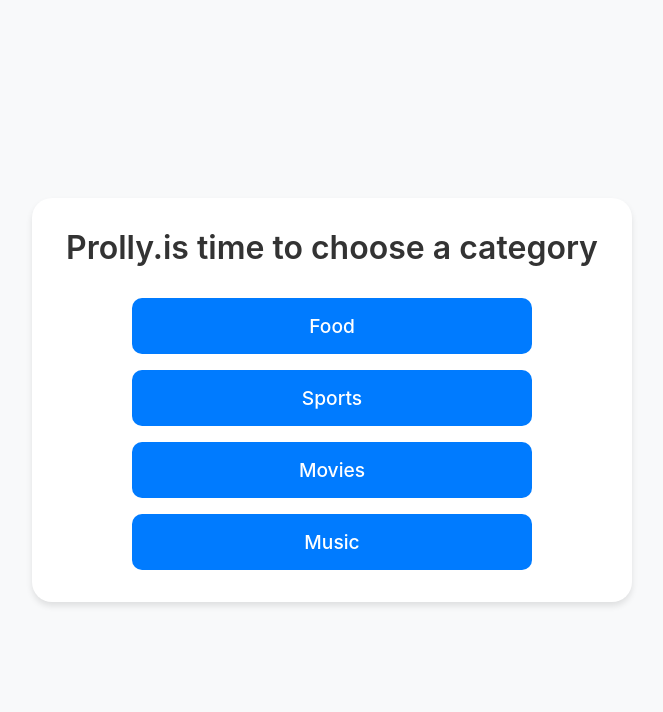
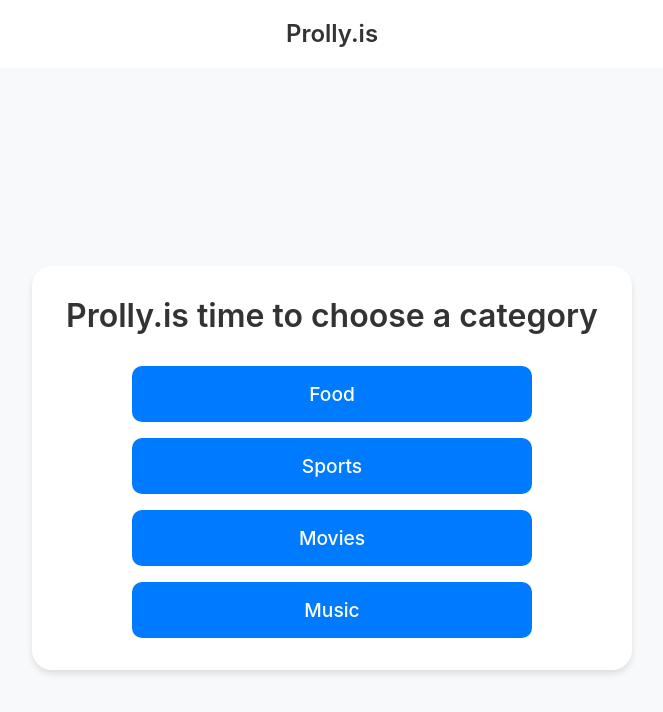
Before and after one commit to adamd/prolly.is, a React (Vite) app: page / in a window 1280 px wide. Shown: the top 712 px of the page, without its empty margins (308-971 px from the left). Built offline with nearby package versions, Linux system fonts and the light colour scheme.

Commit message:
Add navigation bar and fix home page navigation

```diff
--- a/src/App.tsx
+++ b/src/App.tsx
@@ -1,14 +1,68 @@
-import { BrowserRouter as Router, Routes, Route } from 'react-router-dom'
+import { BrowserRouter as Router, Routes, Route, Link, useNavigate } from 'react-router-dom'
 import { Game } from './components/Game'
+import { useEffect } from 'react'
+import styled from 'styled-components'
+
+const NavContainer = styled.nav`
+  background: white;
+  box-shadow: 0 2px 4px rgba(0, 0, 0, 0.1);
+  padding: 1rem 0;
+`
+
+const NavContent = styled.div`
+  max-width: 600px;
+  margin: 0 auto;
+  padding: 0 1rem;
+  display: flex;
+  justify-content: center;
+`
+
+const NavLink = styled(Link)`
+  font-size: 1.5rem;
+  font-weight: 600;
+  color: #333;
+  text-decoration: none;
+
+  &:hover {
+    color: #007bff;
+  }
+`
+
+function AppContent() {
+  const navigate = useNavigate()
+
+  useEffect(() => {
+    document.title = "Prolly.is a site to choose this or that"
+  }, [])
+
+  const handleHomeClick = (e: React.MouseEvent) => {
+    e.preventDefault()
+    localStorage.removeItem('prolly-game-state')
+    navigate('/', { replace: true })
+  }
+
+  return (
+    <div className="min-h-screen bg-gray-50">
+      <NavContainer>
+        <NavContent>
+          <NavLink to="/" onClick={handleHomeClick}>Prolly.is</NavLink>
+        </NavContent>
+      </NavContainer>
+      <div className="max-w-3xl mx-auto px-4 sm:px-6 lg:px-8 py-8">
+        <Routes>
+          <Route path="/" element={<Game />} />
+          <Route path="/:category" element={<Game />} />
+          <Route path="/:category/:game" element={<Game />} />
+        </Routes>
+      </div>
+    </div>
+  )
+}
 
 function App() {
   return (
     <Router>
-      <Routes>
-        <Route path="/" element={<Game />} />
-        <Route path="/:category" element={<Game />} />
-        <Route path="/:category/:game" element={<Game />} />
-      </Routes>
+      <AppContent />
     </Router>
   )
 }
--- a/src/components/Game.tsx
+++ b/src/components/Game.tsx
@@ -198,6 +198,7 @@
     if (!category) {
       // Clear localStorage when navigating to home page
       localStorage.removeItem(STORAGE_KEY)
+      dispatch({ type: 'START_OVER' })
       return
     }
 
```
